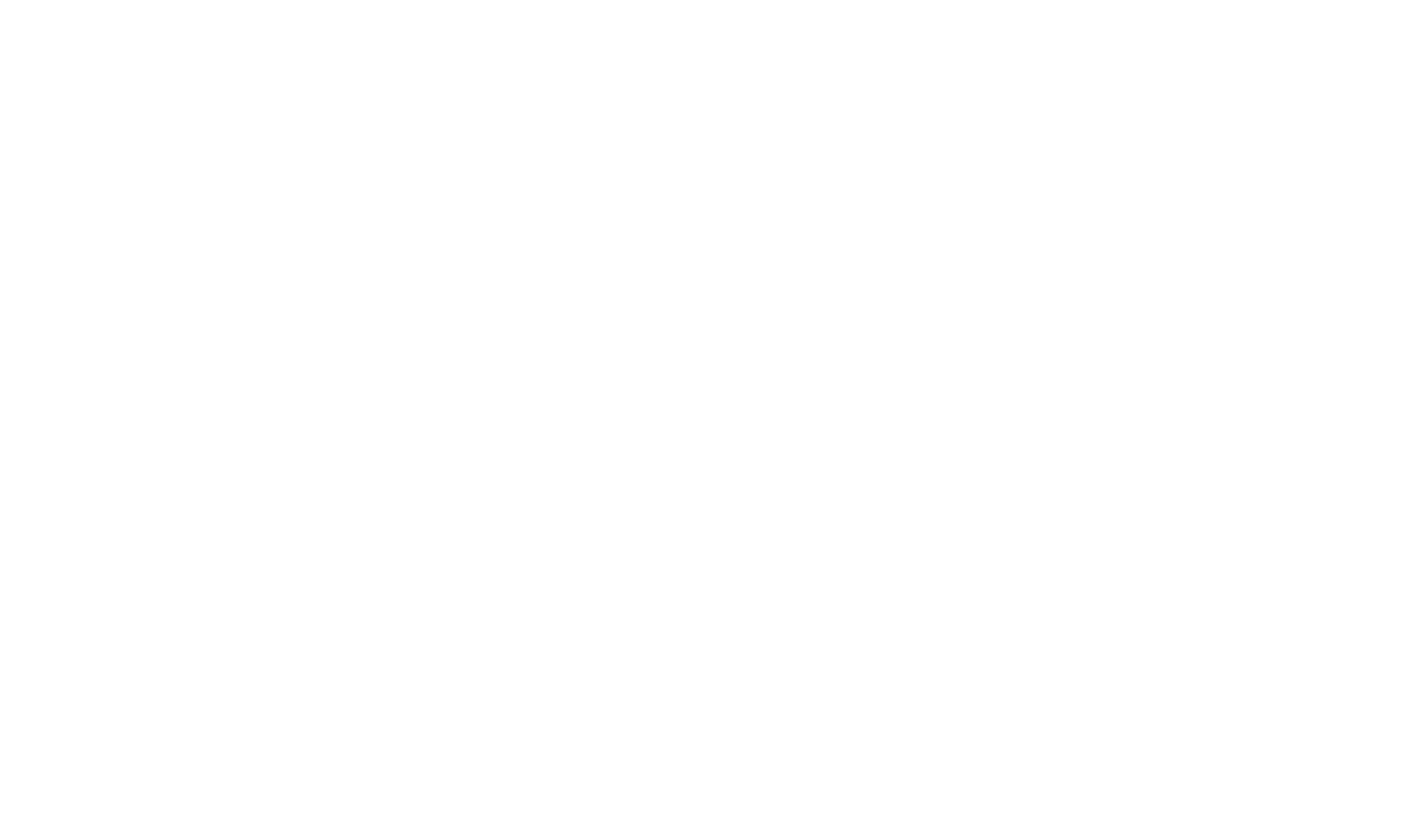
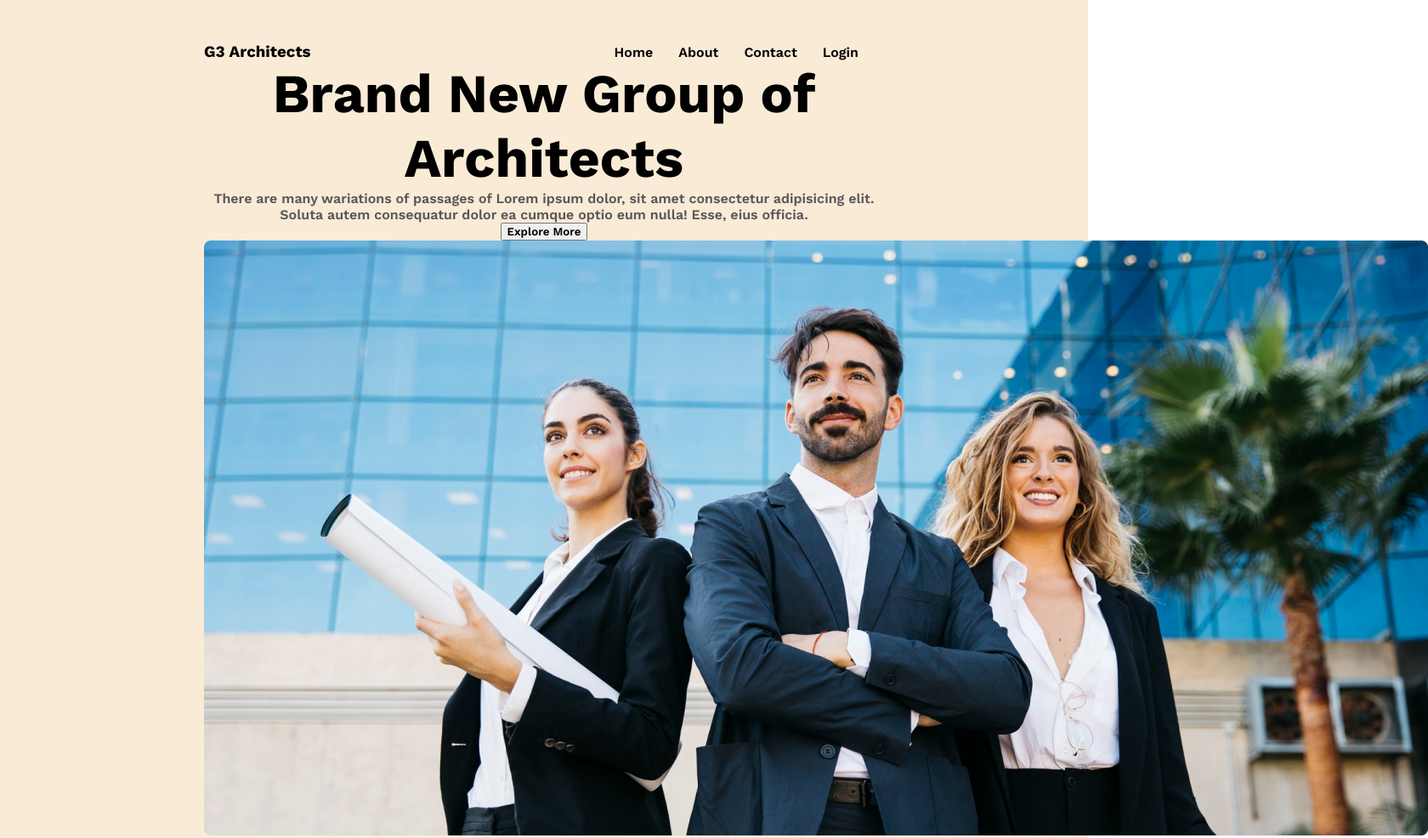
Before and after one commit to freelancersayed/g3-architechs-website, a plain HTML site: page index.html in a window 1280 px wide. Shown: the top 986 px of the page at 85% size, 1680 px wide, since content can reach past the window. Before the commit the page ends 800 px from the top, so only its background shows below. Drawn offline with nearby package versions, Linux system fonts and the light colour scheme.

Commit message:
added the sheard style

```diff
--- a/index.html
+++ b/index.html
@@ -4,8 +4,33 @@
     <meta charset="UTF-8">
     <meta name="viewport" content="width=device-width, initial-scale=1.0">
     <title>Document</title>
+    <link rel="stylesheet" href="/style/architects.css">
 </head>
 <body>
+    <header>
+        <nav>
+            <h3 class="nav_title">G3 Architects</h3>
+            <ul>
+                <li><a href="">Home</a></li>
+                <li><a href="">About</a></li>
+                <li><a href="">Contact</a></li>
+                <li><a href="">Login</a></li>
+            </ul>
+        </nav>
+        <div class="banner">
+        <div class="banner_content">
+            <h1 class="banner_title">Brand New Group of Architects</h1>
+            <p class="banner_description">There are many wariations of passages of Lorem ipsum dolor, sit amet consectetur adipisicing elit. Soluta autem consequatur dolor ea cumque optio eum nulla! Esse, eius officia.</p>
+            <button class="btn_primary">Explore More</button>
+        </div>
+            <img src="/images/banner.png" alt="">
+        </div>
+    </header>
+    <main>
 
+    </main>
+    <footer>
+
+    </footer>
 </body>
 </html>
--- /dev/null
+++ b/style/architects.css
@@ -0,0 +1,57 @@
+/* google font */
+  @import url('https://fonts.googleapis.com/css2?family=Work+Sans:ital,wght@0,600;0,700;0,800;0,900;1,600;1,700&display=swap');
+
+*{
+    font-family: 'Work Sans', sans-serif;
+    margin: 0;
+}
+
+/* shead style ------------------------------ */
+
+header{
+    background-color: antiquewhite;
+    padding:50px 240px;
+}
+
+nav{
+    display: flex;
+    justify-content: space-between ;
+    align-items: center;
+}
+.nav_titel{
+    font-size: 2.8rem;
+    font: weight 700px;;
+    color: black;
+}
+
+nav ul{
+    display: flex;
+}
+
+nav li{
+    list-style: none;
+    margin-right: 30px;
+    font-size: 1rem;
+}
+nav li a{
+    text-decoration: none;
+    color:black;
+
+}
+.banner_content{
+    max-width: 800px;
+    text-align: center;
+    margin: 0 auto;
+}
+.banner_title{
+    font-size: 4rem;
+    font-weight: 700;
+    color: black;
+}
+.banner_description{
+    color: hsl(0, 0%, 34%);
+}
+
+.btn-primary{
+
+}
```
Also changed, not shown: images/architect.png (added), images/banner.png (added), images/icons/customers.png (added), images/icons/email.png (added), images/icons/projects.png (added), images/icons/ribon.png (added), images/sponsors/amazon.png (added), images/sponsors/figma.png (added), images/sponsors/google.png (added), images/sponsors/spotify.png (added), images/sponsors/telerama.png (added), images/team1.png (added), images/team2.png (added), images/team3.png (added), 1 more files.
